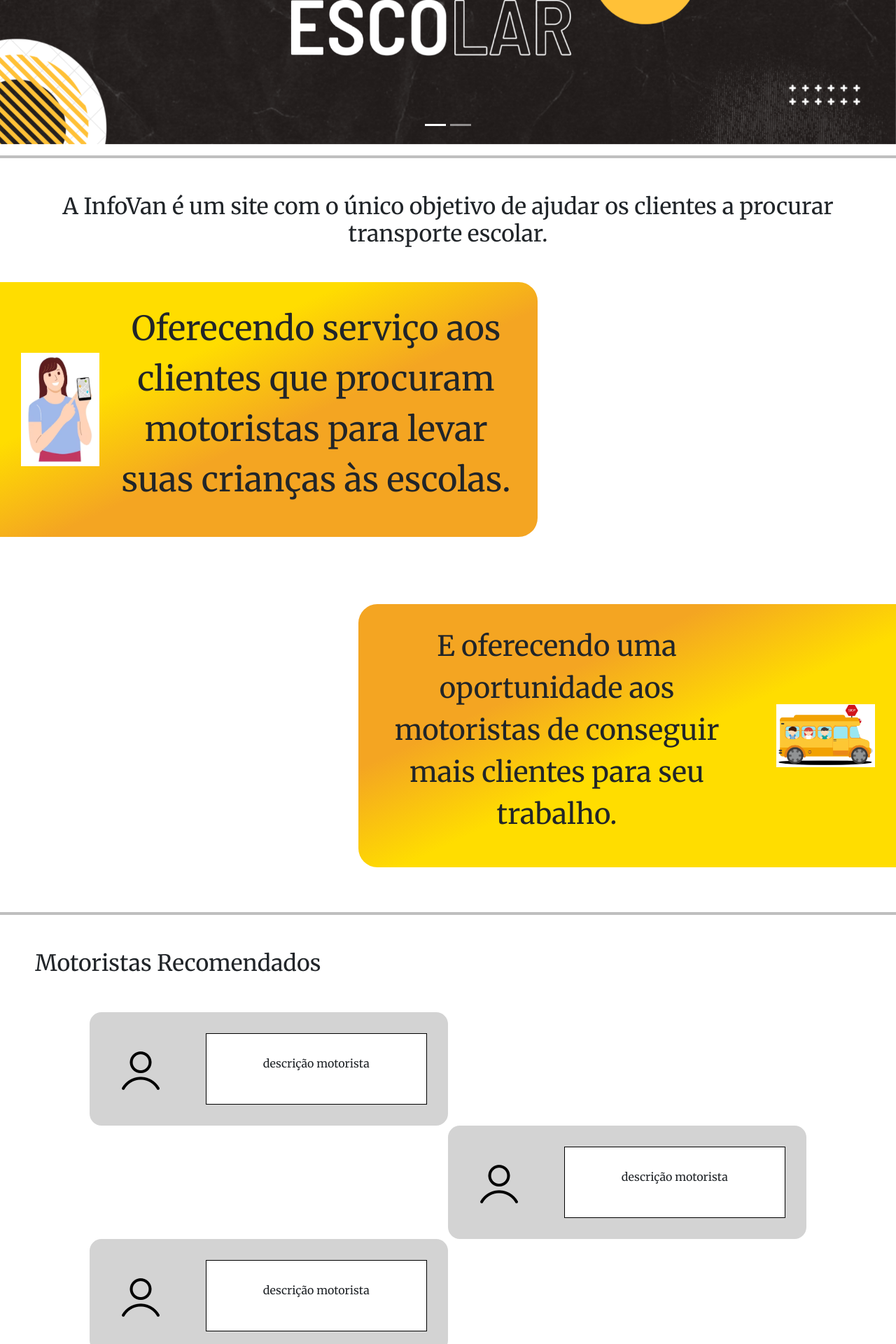
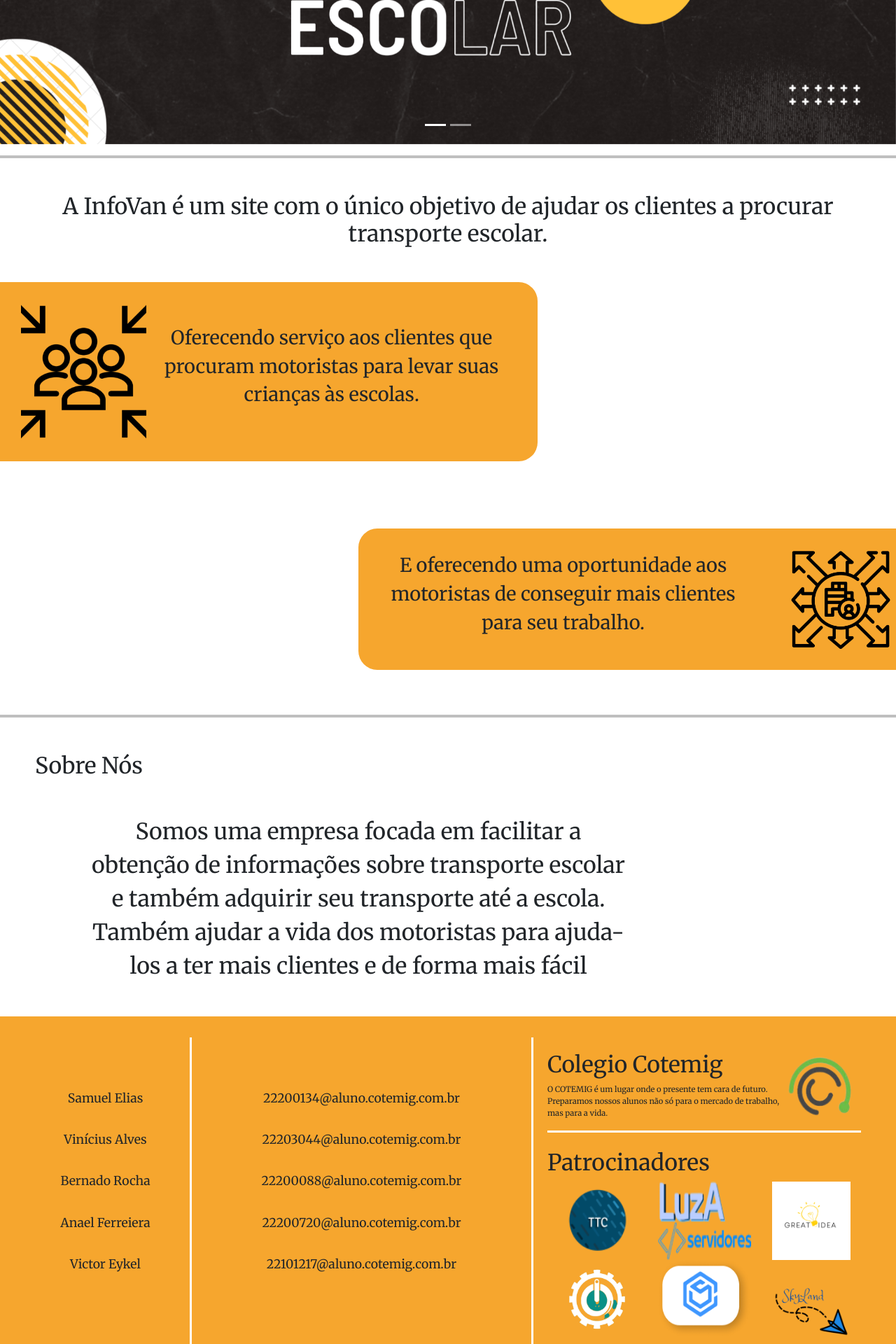
Before and after one commit to SamuelMonstewe/PIT, a PHP site: page / in a window 1280 px wide. Shown: the part 400-2320 px from the top of the page at 70% size. Run offline with PHP 8.4, Linux system fonts and the light colour scheme.

Commit message:
Landinng-Page-Finishd

```diff
--- a/HTML/CSS-Principal/style.css
+++ b/HTML/CSS-Principal/style.css
@@ -74,8 +103,7 @@ main h2 {
     align-items: center;
     width: 60%;
     border-radius: 0 27px 27px 0;
-    background: rgb(255,221,0);
-    background: linear-gradient(155deg, rgba(255,221,0,1) 32%, rgba(244,165,34,1) 55%);
+    background-color: #F6A62E;
 }
 
 .Block1 div {
@@ -95,8 +123,7 @@ main h2 {
     font-size: 2.5em;
     width: 60%;
     border-radius: 27px 0 0 27px;
-    background: rgb(244,165,34);
-    background: linear-gradient(155deg, rgba(244,165,34,1) 32%, rgba(255,221,0,1) 55%);
+    background-color: #F6A62E;
 }
 .Block2 div {
     padding: 30px;
@@ -191,3 +218,102 @@ footer {
     display: flex;
     justify-content: space-around;
 }
+
+@media (max-width:1400px)
+{
+    .Footer-BorderR h2 {
+        font-size: 1.1em;
+    }
+    .Block1 {
+        font-size: 1.7em;
+    }
+    .Block2 {
+        font-size: 1.7em;
+    }
+    .Sobre-Nos p {
+        font-size: 2em;
+    }
+    .Cotemig-Footer {
+        font-size: 0.7em;
+    }
+}
+
+@media (max-width:900px)
+{
+    .Footer-BorderR h2 {
+        font-size: 2em;
+    }
+    .Footer-BorderR {
+        border-right: 0;
+        border-bottom: 3px solid #ffff;
+        margin-top: 40px;
+    }
+    .Block1 {
+        font-size: 1.3em;
+    }
+    .Block2 {
+        font-size: 1.3em;
+    }
+    .Sobre-Nos p {
+        font-size: 1.6em;
+    }
+    footer {
+        display: flex;
+        flex-direction: column;
+    }
+    .Image-H2 {
+        visibility: hidden;
+    }
+    .Link-Login {
+        visibility: hidden;
+    }
+    .Image-H4 {
+        visibility: hidden;
+    }
+    .Hamb-Bar {
+        visibility: visible;
+    }
+    .Cotemig-Footer {
+        font-size: 1em;
+    }
+}
+
+@media (max-width:550px)
+{
+    .Footer-BorderR h2 {
+        font-size: 1.2em;
+    }
+    .Block1 {
+        width: 100%;
+        border-radius: 0;
+        font-size: 1em;
+    }
+    .Block2 {
+        width: 100%;
+        border-radius: 0;
+        font-size: 1em;
+    }
+    .Sobre-Nos p {
+        width: 80%;
+        margin: 0 auto;
+        font-size: 1.3em;
+    }
+    main h2 {
+        font-size: 1em;
+    }
+    .Cotemig-Footer {
+        font-size: 0.6em;
+    }
+    header h1 {
+        visibility: hidden;
+    }
+    #Input-H {
+        width: 10em;
+    }
+    header form {
+        margin-left: -50px;
+    }
+    .Input-H {
+        width: 100%;
+    }
+}
--- /dev/null
+++ b/HTML/Principal.js
@@ -0,0 +1,10 @@
+function HambButton() {
+    document.getElementById("HambV").style.visibility = "visible"
+}
+
+function ExtiBar() {
+    document.getElementById("HambV").style.visibility = "hidden"
+}
+function InputFocus() {
+    document.getElementById("Lupa-Input").style.visibility = "hidden"
+}
--- a/HTML/index.html
+++ b/HTML/index.html
@@ -81,7 +107,7 @@
     <div class="Blocks">
       <div class="Block1 mb-5">
         <div>
-          <img width="150%" src="imagens/Pessoa-Com-Celular.png" alt="">
+          <img width="150%" src="imagens/Icon_Clientes.png" alt="">
         </div>
         <div>
           <p>
@@ -98,41 +124,9 @@
             </p>
           </div>
           <div>
-            <img width="100%" src="imagens/Onibus.png" alt="">
+            <img width="120%" src="imagens/Icon_Oportunidades.png" alt="">
           </div>
         </div>
-      </div>
-    </div>
-
-    <hr class="Linha">
-
-    <h2 class="Text-Left">
-      Motoristas Recomendados
-    </h2>
-
-    <div class="Aling-Grid mb-5">
-      <div class="Grid-Motoristas">
-        <div class="Box-Motorista">
-          <img src="imagens/user.png" alt="">
-          <div class="Descricao-Motorista">
-            <p>descrição motorista</p>
-          </div>
-        </div>
-        <div></div>
-        <div></div>
-        <div class="Box-Motorista">
-          <img src="imagens/user.png" alt="">
-          <div class="Descricao-Motorista">
-            <p>descrição motorista</p>
-          </div>
-        </div>
-        <div class="Box-Motorista">
-          <img src="imagens/user.png" alt="">
-          <div class="Descricao-Motorista">
-            <p>descrição motorista</p>
-          </div>
-        </div>
-        <div></div>
       </div>
     </div>
 
```
Also changed, not shown: other parts of HTML/CSS-Principal/style.css (+31 -2 lines), other parts of HTML/index.html (+34 -7 lines), HTML/Filtro.html (added, +18 -0 lines), HTML/imagens/Icon_Clientes.png (added), HTML/imagens/Icon_Oportunidades.png (added), HTML/imagens/Onibus.png (deleted), HTML/imagens/Pessoa-Com-Celular.png (deleted).
